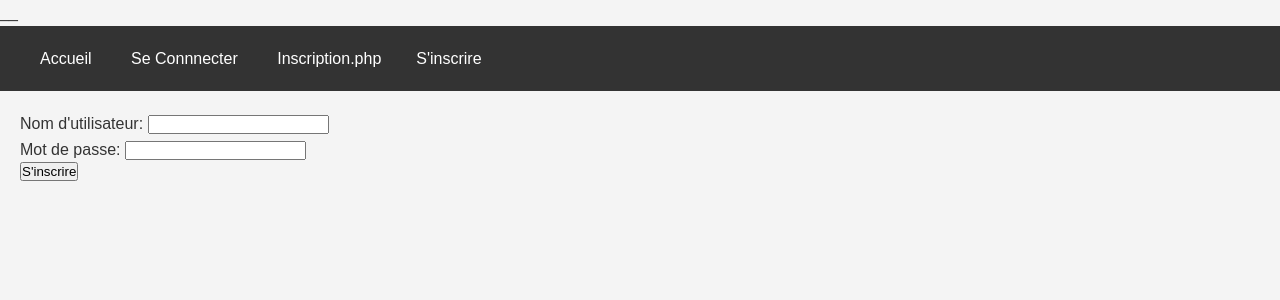
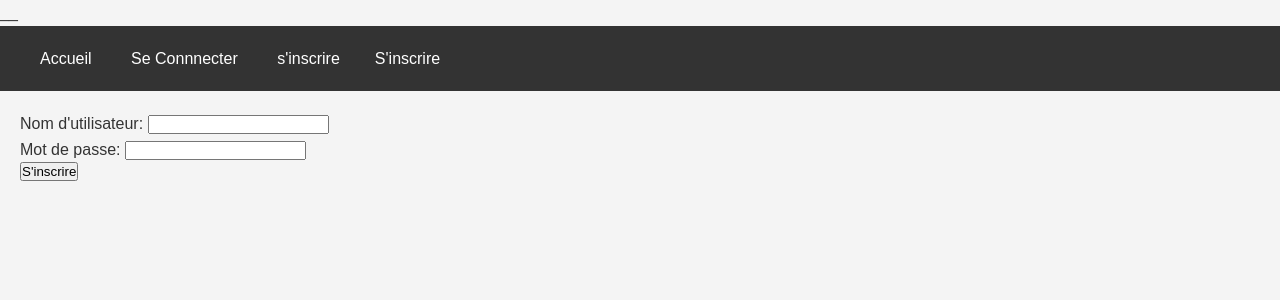
Before and after one commit to sonia-khorsi/quiznight, a PHP site: page /inscription.php in a window 1280 px wide. Shown: the top 300 px of the page. Run offline with PHP 8.4, Linux system fonts and the light colour scheme.

Commit message:
modif lien

```diff
--- a/inscription.php
+++ b/inscription.php
@@ -45,7 +45,7 @@ if ($_POST) {
                 <div>
                     <li><a href="index.php">Accueil</a></li>
                     <li><a href="connexion.php">Se Connnecter</a></li>
-                    <li><a href="inscription.php">Inscription.php</a></li>
+                    <li><a href="inscription.php">s'inscrire</a></li>
 
                 </div>
                 <?php if (!isset($_SESSION['nom_utilisateur'])) {
```
